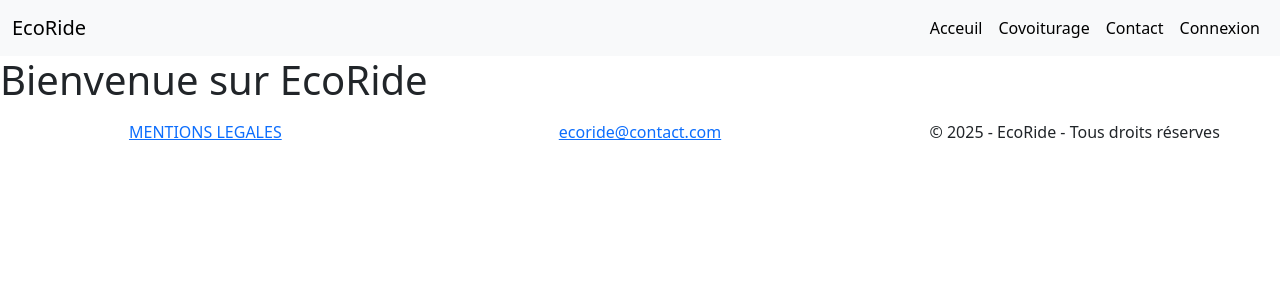
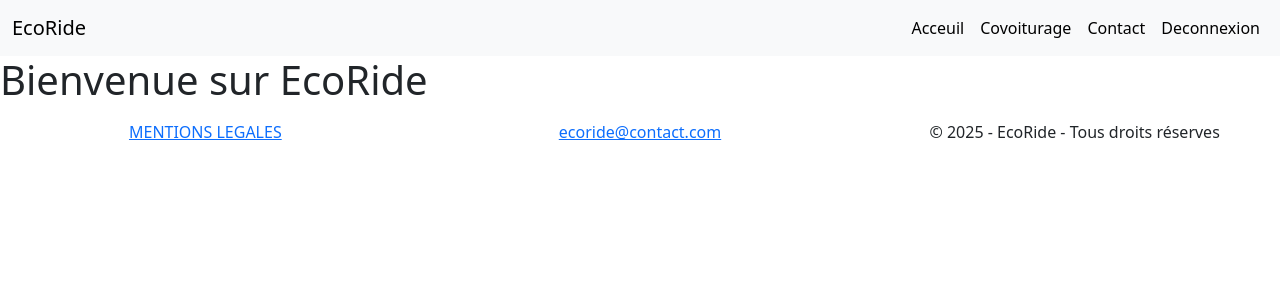
Before and after one commit to WoodnycaV/EcoRide_Projet, a PHP site: page /index.php in a window 1280 px wide. Shown: the top 300 px of the page. Run offline with PHP 8.4, Linux system fonts and the light colour scheme; the visitor is signed in with stand-in values (Sample User, id 1).

Commit message:
affichage de deconnexion ou connnexion

```diff
--- a/views/components/header.php
+++ b/views/components/header.php
@@ -17,7 +17,13 @@
               <a class="nav-link active" href="pages/Contact.php">Contact</a>
             </li>
             <li class="nav-item">
-              <a class="nav-link active" href="index.php?controller=user&action=login">Connexion</a>
+                <?php
+                  if(isset($_SESSION['user_id'])) {
+                    echo '<a class="nav-link active" href="index.php?controller=user&action=logout">Deconnexion</a>';
+                  } else {
+                    echo '<a class="nav-link active" href="index.php?controller=user&action=login">Connexion</a>';
+                  }
+                ?>
             </li>
           </ul>
         </div>
```
